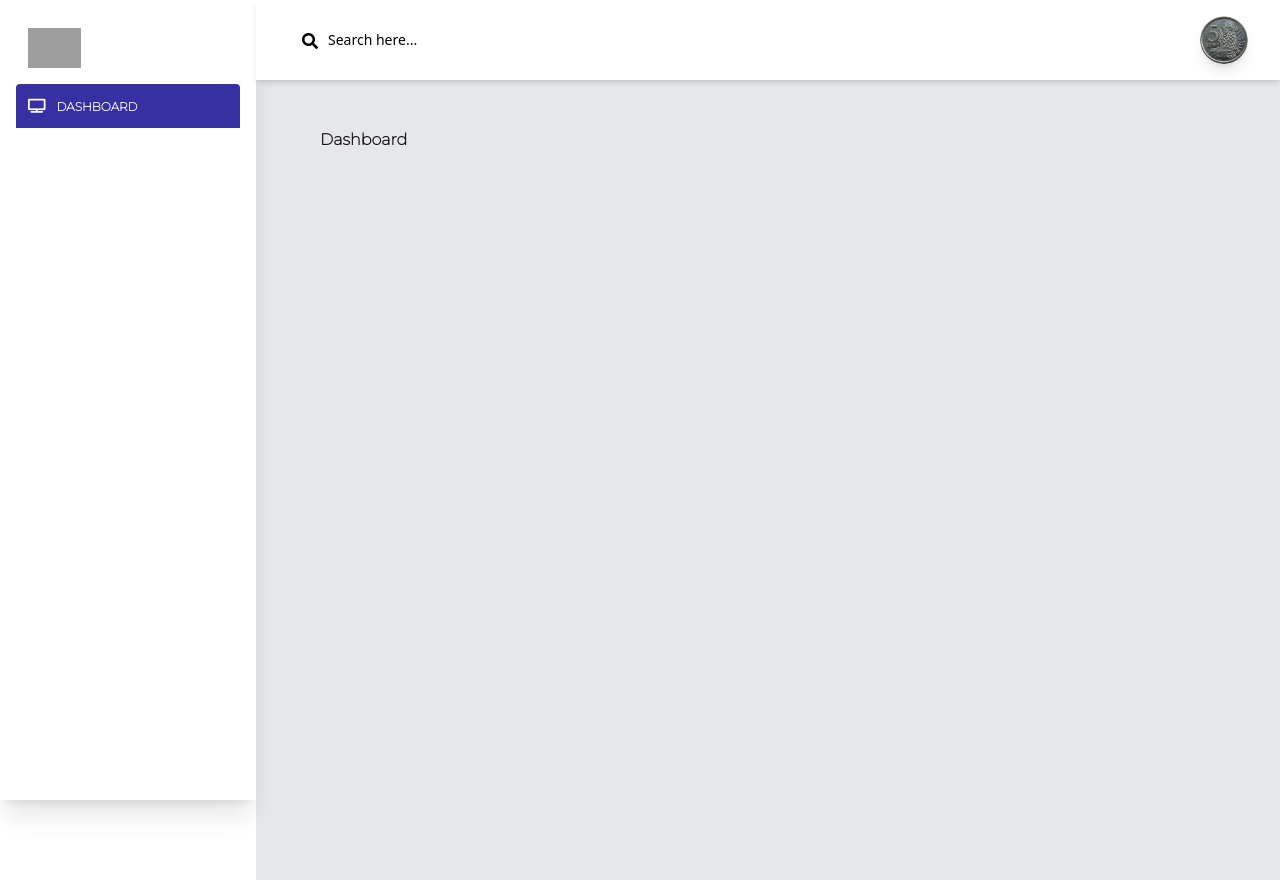
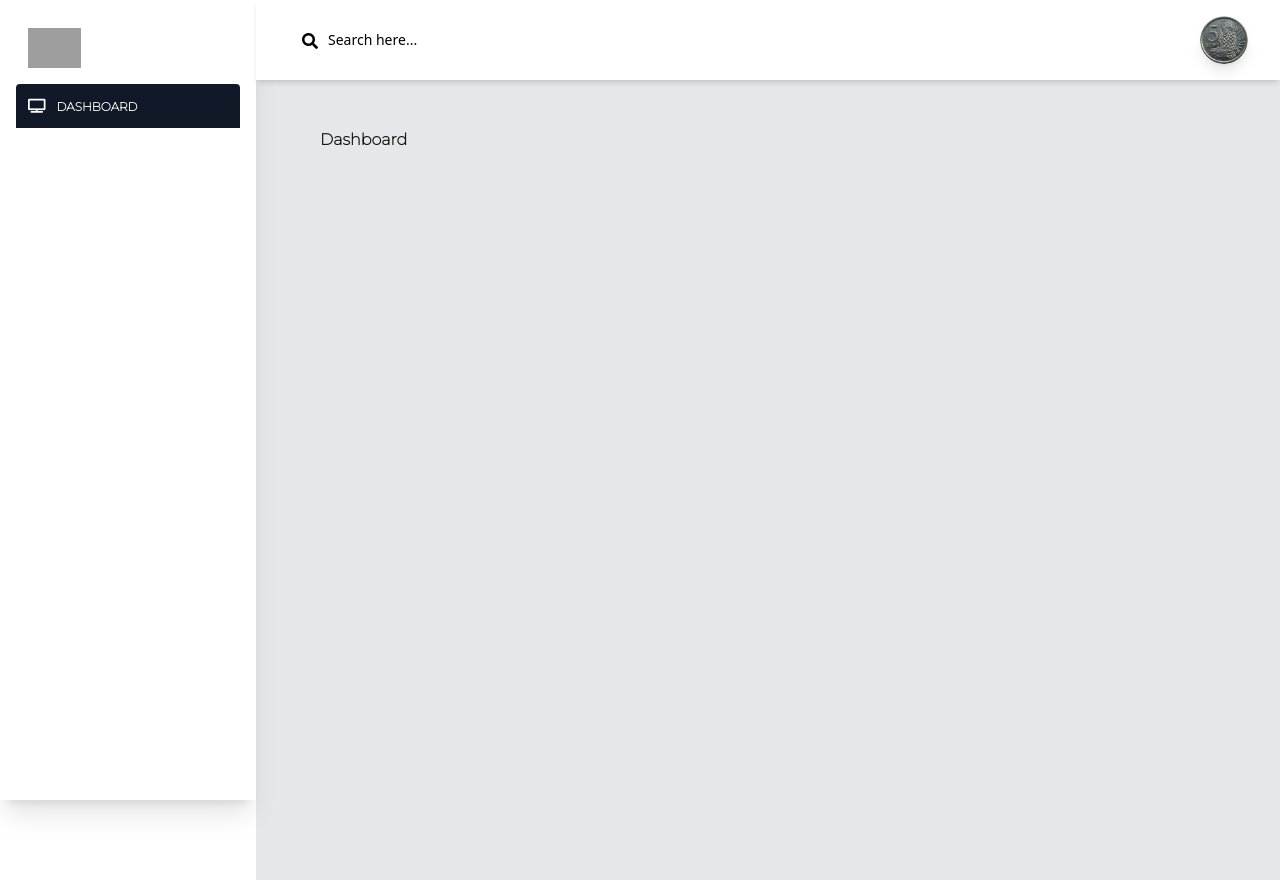
Before and after one commit to Sene68/nextjs-tailwind-layout, a Next.js app: page /sidebar/dark in a window 1280 px wide. Built offline with nearby package versions, Linux system fonts and the light colour scheme; grey boxes are pictures that could not be loaded.

Commit message:
dark sidebar hover 변경

```diff
--- a/components/sidebar/DarkSidebar.js
+++ b/components/sidebar/DarkSidebar.js
@@ -71,10 +71,10 @@ export default function BrandSidebar() {
                   <a
                     href="#pablo"
                     className={
-                      "text-xs uppercase py-3 font-bold block pl-3 font-Montserrat text-white hover:bg-indigo-800 hover:text-white " +
+                      "text-xs uppercase py-3 font-bold block pl-3 font-Montserrat text-white hover:bg-gray-900 hover:text-white " +
                       (router.pathname.indexOf("/sidebar/brand") !== -1
                         ? "text-white hover:text-lightBlue-600"
-                        : "text-white bg-indigo-800")
+                        : "text-white bg-gray-900")
                     }
                   >
                     <i
@@ -95,7 +95,7 @@ export default function BrandSidebar() {
                   <a
                     href="#pablo"
                     className={
-                      "text-xs uppercase py-3 font-bold block pl-3 font-Montserrat text-white hover:bg-indigo-800 hover:text-white " +
+                      "text-xs uppercase py-3 font-bold block pl-3 font-Montserrat text-white hover:bg-gray-900 hover:text-white " +
                       (router.pathname.indexOf("/admin/settings") !== -1
                         ? "text-white hover:text-lightBlue-600"
                         : "text-white hover:text-blueGray-500")
@@ -119,7 +119,7 @@ export default function BrandSidebar() {
                   <a
                     href="#pablo"
                     className={
-                      "text-xs uppercase py-3 font-bold block pl-3 font-Montserrat text-white hover:bg-indigo-800 hover:text-white " +
+                      "text-xs uppercase py-3 font-bold block pl-3 font-Montserrat text-white hover:bg-gray-900 hover:text-white " +
                       (router.pathname.indexOf("/admin/tables") !== -1
                         ? "text-white hover:text-lightBlue-600"
                         : "text-white hover:text-blueGray-500")
@@ -143,7 +143,7 @@ export default function BrandSidebar() {
                   <a
                     href="#pablo"
                     className={
-                      "text-xs uppercase py-3 font-bold block pl-3 font-Montserrat text-white hover:bg-indigo-800 hover:text-white " +
+                      "text-xs uppercase py-3 font-bold block pl-3 font-Montserrat text-white hover:bg-gray-900 hover:text-white " +
                       (router.pathname.indexOf("/admin/maps") !== -1
                         ? "text-white hover:text-lightBlue-600"
                         : "text-white hover:text-blueGray-500")
```
